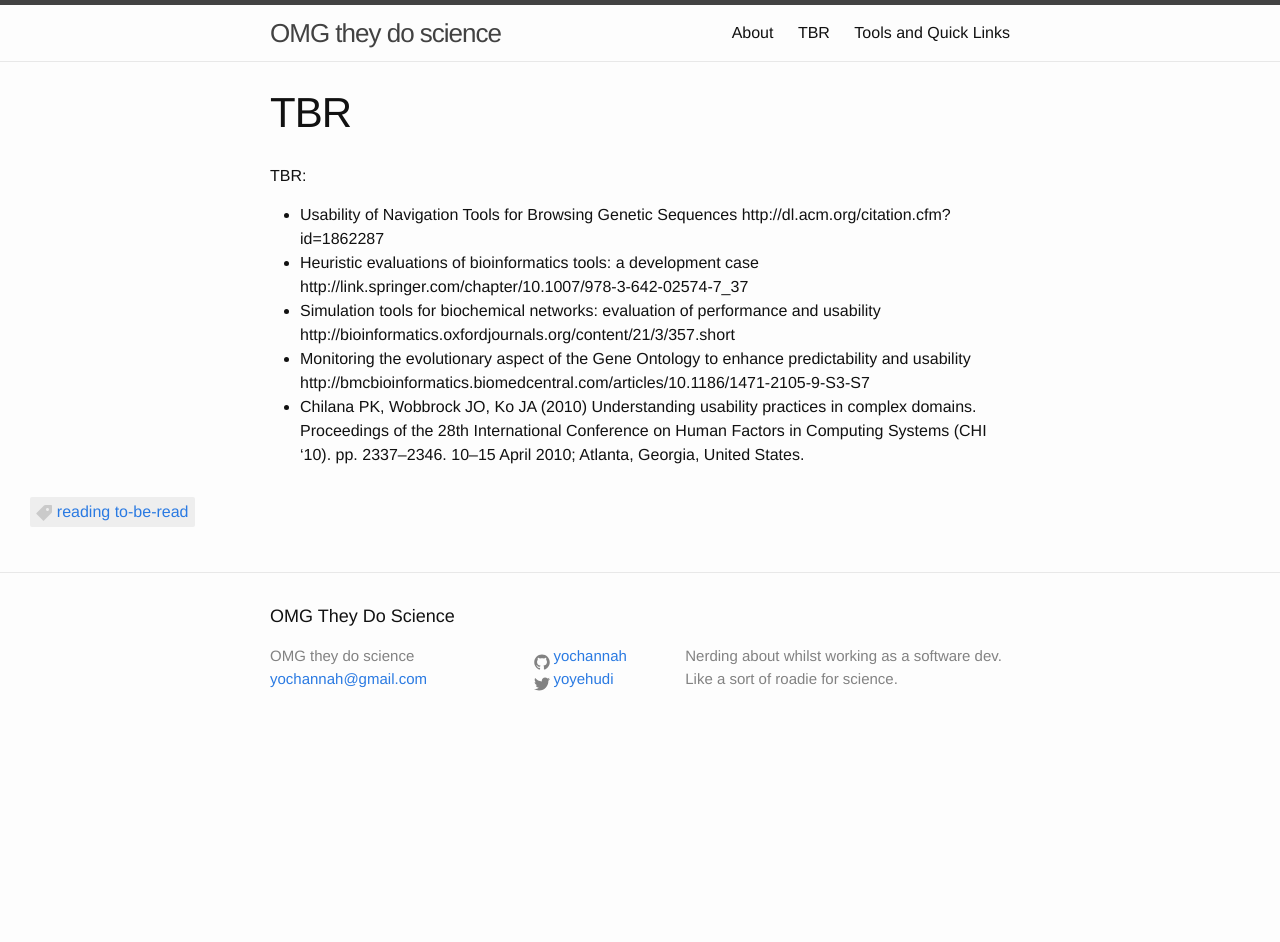
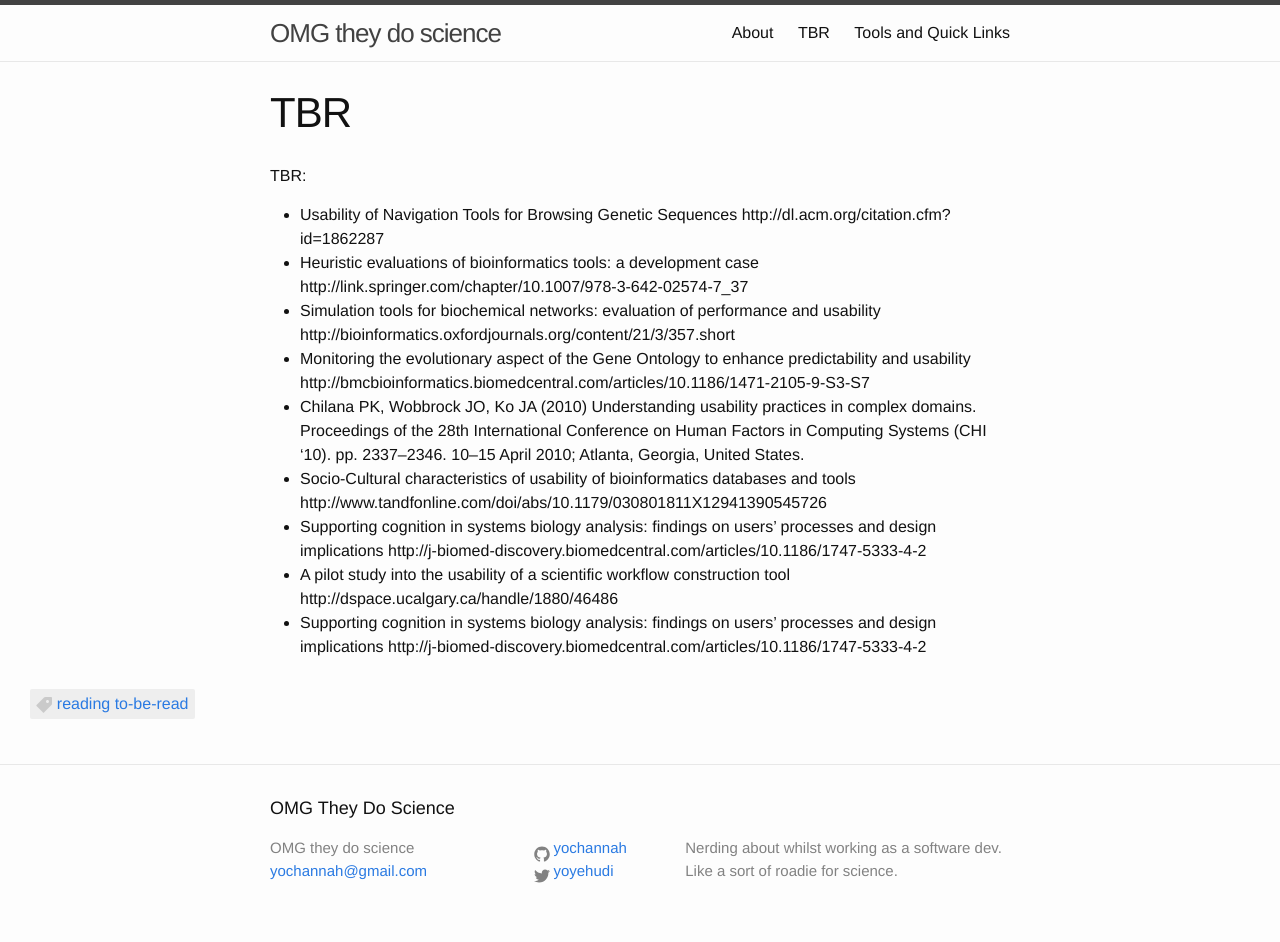
Before and after one commit to yochannah/omgscience, a Jekyll site: the page built from tbr-pile/index.md, in a window 1280 px wide. Built offline with Jekyll 4.4.1, drawn with Linux system fonts in a browser that asks for light colours; before the commit the page ends 900 px from its top, so only the background shows below that.

Commit message:
added to reading list

```diff
--- a/tbr-pile/index.md
+++ b/tbr-pile/index.md
@@ -12,3 +12,7 @@ TBR:
 - Simulation tools for biochemical networks: evaluation of performance and usability http://bioinformatics.oxfordjournals.org/content/21/3/357.short
 - Monitoring the evolutionary aspect of the Gene Ontology to enhance predictability and usability http://bmcbioinformatics.biomedcentral.com/articles/10.1186/1471-2105-9-S3-S7
 - Chilana PK, Wobbrock JO, Ko JA (2010) Understanding usability practices in complex domains. Proceedings of the 28th International Conference on Human Factors in Computing Systems (CHI '10). pp. 2337–2346. 10–15 April 2010; Atlanta, Georgia, United States.
+- Socio-Cultural characteristics of usability of bioinformatics databases and tools http://www.tandfonline.com/doi/abs/10.1179/030801811X12941390545726
+- Supporting cognition in systems biology analysis: findings on users' processes and design implications http://j-biomed-discovery.biomedcentral.com/articles/10.1186/1747-5333-4-2
+- A pilot study into the usability of a scientific workflow construction tool http://dspace.ucalgary.ca/handle/1880/46486
+- Supporting cognition in systems biology analysis: findings on users' processes and design implications http://j-biomed-discovery.biomedcentral.com/articles/10.1186/1747-5333-4-2
```
